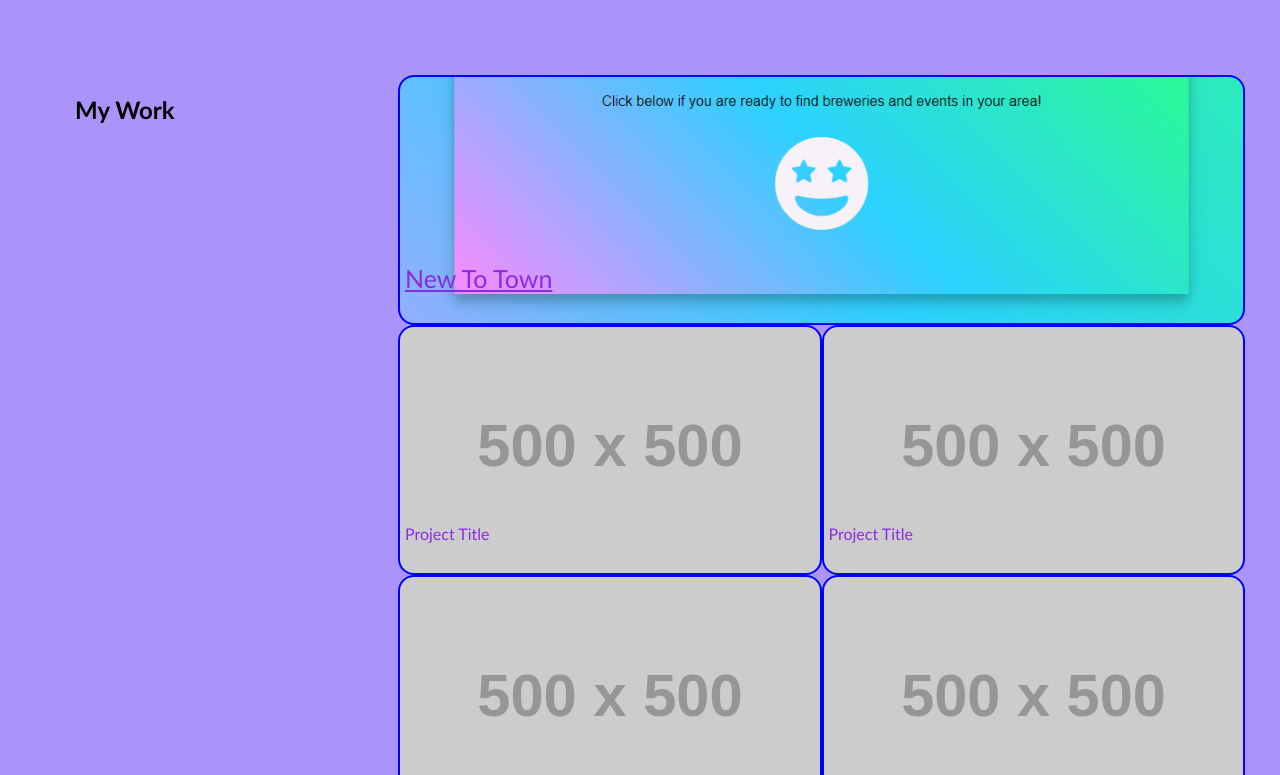
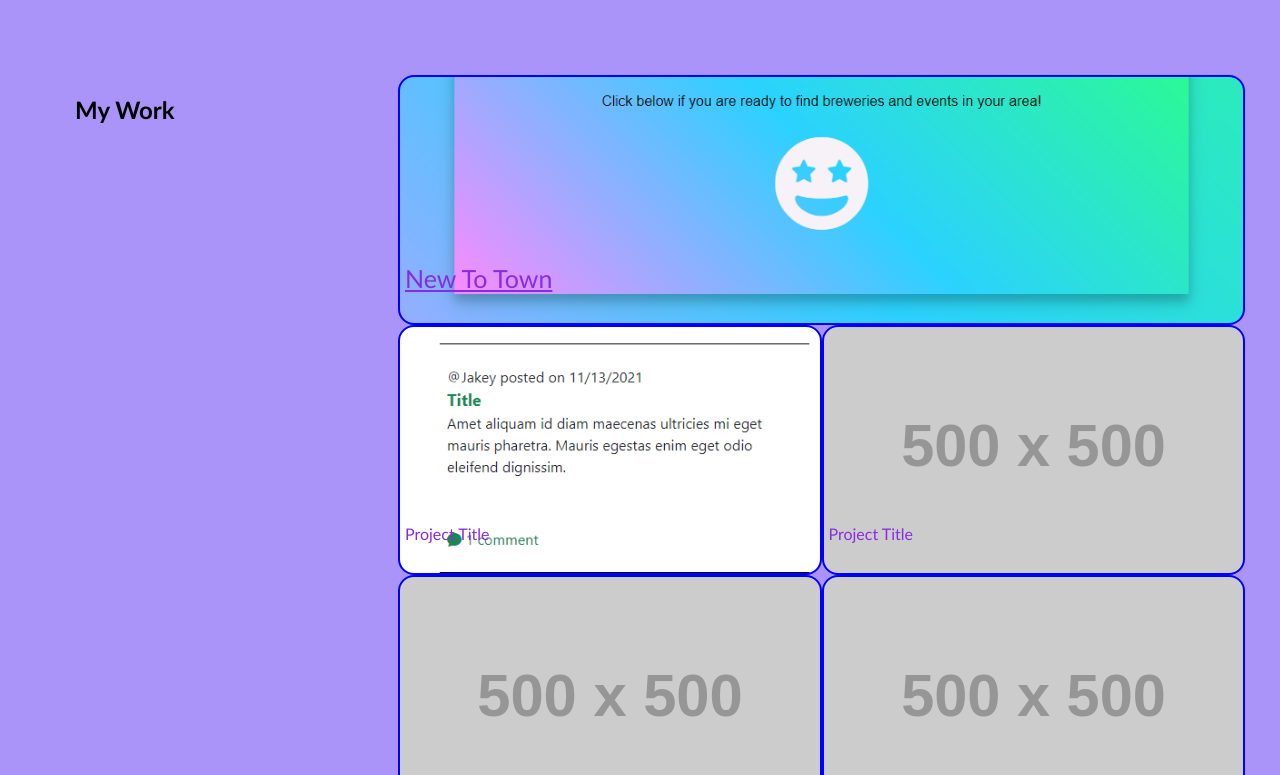
Before and after one commit to pamelac21/Portfolio, a plain HTML site: page index.html in a window 1280 px wide. Shown: the part 468-1243 px from the top of the page. Drawn offline with Linux system fonts and the light colour scheme; placeholder pictures from the web are drawn by us.

Commit message:
2nd project

```diff
--- a/assets/stylesheet.css
+++ b/assets/stylesheet.css
@@ -110,7 +110,7 @@ a:hover {
 }
 
 #second {
-    background-image: url('https://via.placeholder.com/500');
+    background-image: url('../../Portfolio/assets/images/screencapture-1.png');
     background-size: cover;
     background-position: center;}
     /*REPLACE*/
```
Also changed, not shown: assets/images/screencapture-1.png (added), screencapture-courses-bootcampspot-courses-827-pages-8-career-connection-2021-09-21-18_47_11.png (added).
